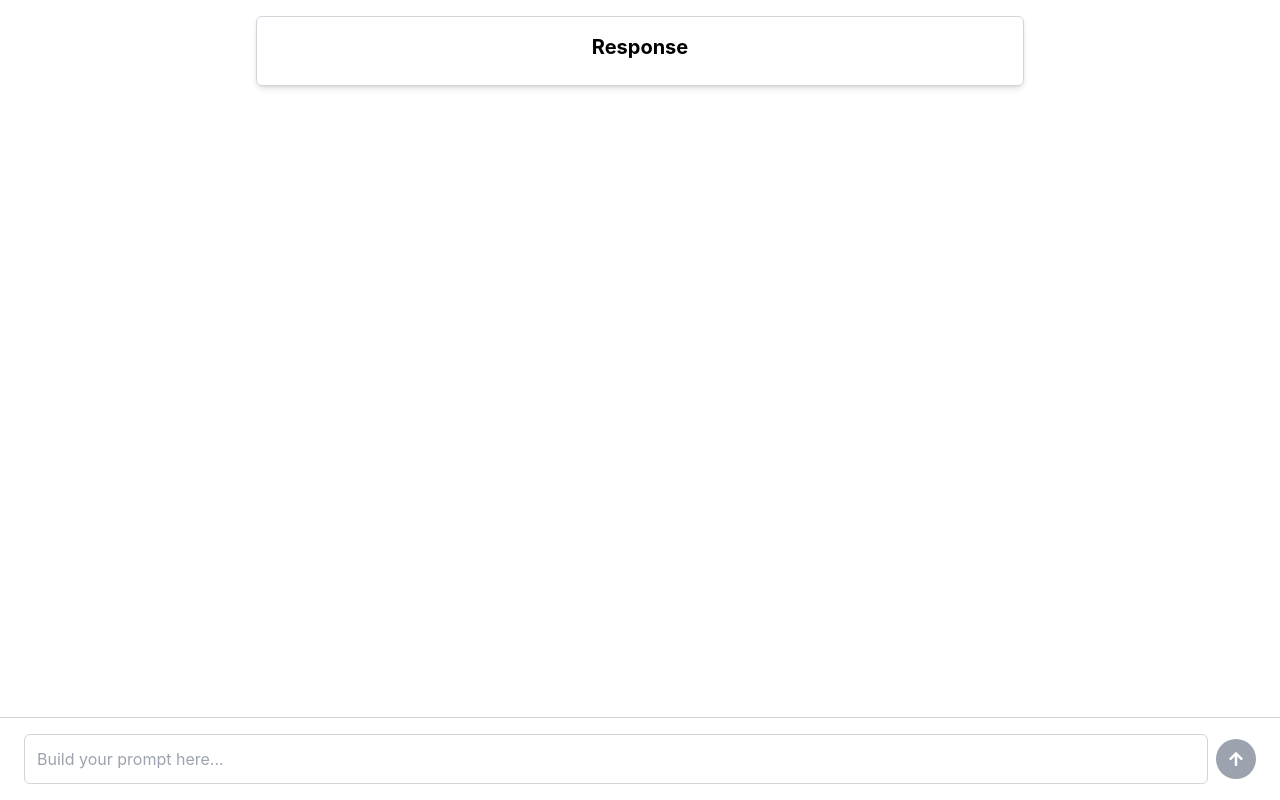
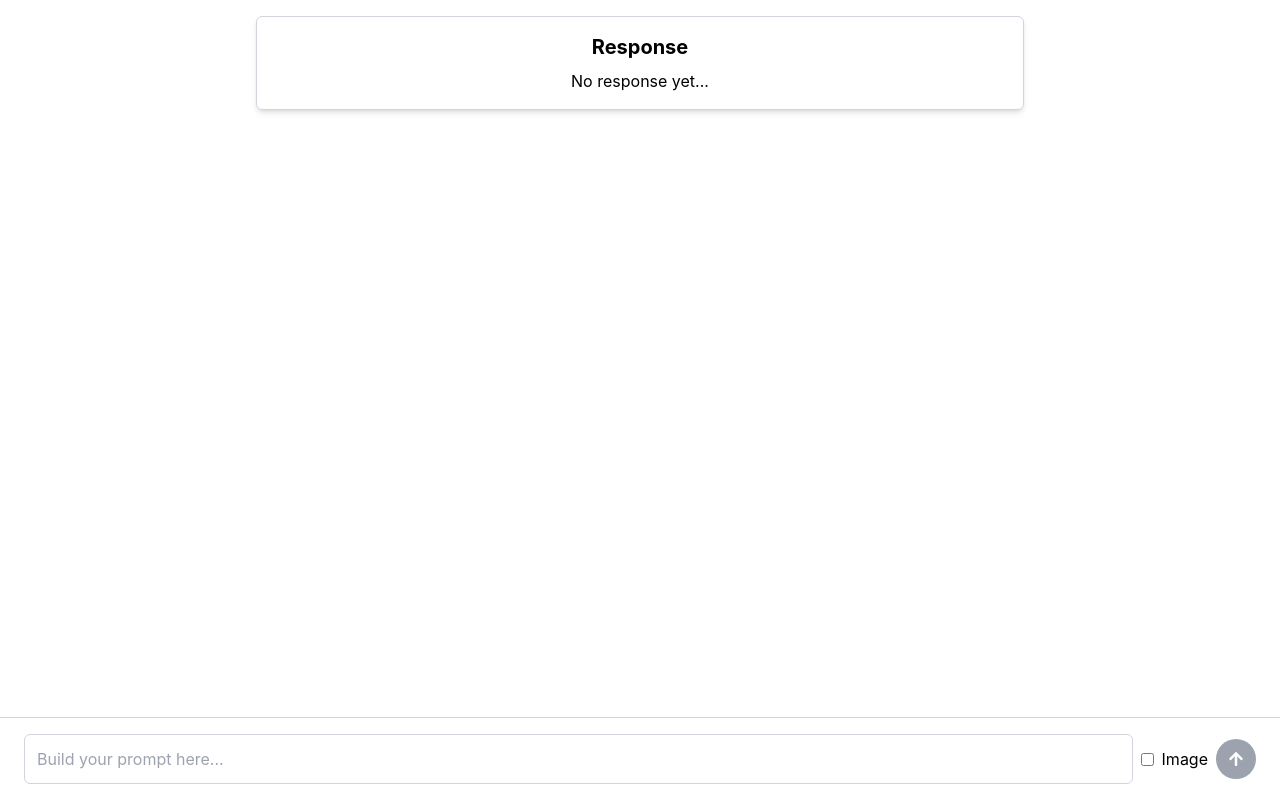
Before and after one commit to nishant7rathore/LLM-Modality, a React (Create React App) app: page / in a window 1280 px wide. Built offline with nearby package versions, Linux system fonts and the light colour scheme.

Commit message:
API calls proper routing

```diff
--- a/src/App.tsx
+++ b/src/App.tsx
@@ -4,15 +4,23 @@ import { useState } from 'react';
 import Prompt from './components/prompt';
 import Display from './components/displayFrame';
 
+type Response = {
+  type: 'text' | 'image';
+  content: string;
+};
+
 function App() {
-  const [response, setResponse] = useState<string>("");
+  const [response, setResponse] = useState<Response | null>(null);
 
-  const sendPrompt = async (inputText: string) => {
+  const sendPrompt = async (inputText: string, isImage: boolean) => {
     console.log("Sending prompt: ", inputText);
     try {
-      const res = await axios.post("http://localhost:5001/api/text", {prompt: inputText});
+      const url = isImage ? "http://localhost:5001/api/dalle" : "http://localhost:5001/api/text";
+      const res = await axios.post(url, {prompt: inputText});
       if (res.status === 200) {
-        setResponse(res.data);
+        const content = res.data;
+        const type = isImage ? 'image' : 'text';
+        setResponse({ type, content });
       }
     }
     catch (error) {
--- a/src/components/displayFrame.tsx
+++ b/src/components/displayFrame.tsx
@@ -1,12 +1,27 @@
+type ResponseType = {
+    type: 'text' | 'image';
+    content: string;
+};
+
 type Props = {
-    response: string;
-  };
+    response: ResponseType | null;
+};
 
   const Display = ({ response }: Props) => {
     return (
       <div className="max-w-3xl mx-auto my-4 p-4 border border-gray-300 rounded-md shadow-md">
         <h1 className="text-xl font-bold mb-2">Response</h1>
-        <p>{response}</p>
+        {response ? (
+            response.type === 'image' ? (
+                <div className="flex justify-center items-center">
+                    <img src={response.content} alt="Generated by DALL-E" className="w-3/4 h-auto"/>
+                </div>
+            ) : (
+                <p>{response.content}</p>
+            )
+        ) : (
+            <p>No response yet...</p>
+        )}
       </div>
     );
   };
--- a/src/components/prompt.tsx
+++ b/src/components/prompt.tsx
@@ -2,11 +2,12 @@ import { useState } from "react";
 import { FaArrowUp } from "react-icons/fa";
 
 type Props = {
-    sendPrompt: (inputText: string) => void;
+    sendPrompt: (inputText: string, isImage: boolean) => void;
 };
 const Prompt = ({sendPrompt}: Props) => {
   const [inputText, setInputText] = useState<string>("");
   const [isSent, setIsSent] = useState<boolean>(false);
+  const [isImage, setIsImage] = useState<boolean>(false);
 
   const handleKeyDown = (event: React.KeyboardEvent<HTMLTextAreaElement>) => {
     if (event.key === "Enter" && !event.shiftKey) {
@@ -22,10 +23,14 @@ const Prompt = ({sendPrompt}: Props) => {
     setInputText(event.target.value);
   };
 
+  const handleToggleChange = (event: React.ChangeEvent<HTMLInputElement>) => {
+    setIsImage(event.target.checked);
+  };
+
   const handleSubmit = async (event: React.FormEvent) => {
     event.preventDefault();
     setIsSent(true);
-    await sendPrompt(inputText);
+    await sendPrompt(inputText, isImage);
     setInputText("");
     setIsSent(false);
   };
@@ -41,6 +46,15 @@ const Prompt = ({sendPrompt}: Props) => {
           placeholder="Build your prompt here..."
           rows={1}
         />
+        <label className="flex items-center space-x-2">
+          <input
+            type="checkbox"
+            checked={isImage}
+            onChange={handleToggleChange}
+            className="form-checkbox"
+          />
+          <span>Image</span>
+        </label>
         <button
           type="submit"
           disabled={isSent || inputText.trim() === ""}
```
Also changed, not shown: 1 other file (tests, documents, lock files or other folders).
